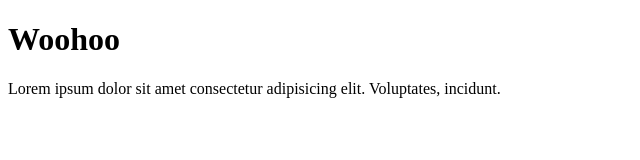
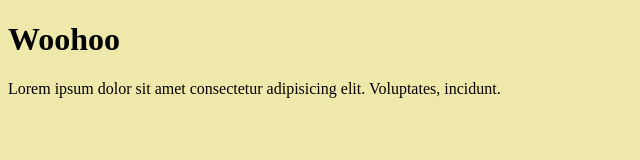
Before and after one commit to jstnthny/fictional-carnival, a plain HTML site: page index.html in a window 1280 px wide. Shown: the whole page, without its empty margins (0-640 px from the left). Drawn offline with Linux system fonts and the light colour scheme.

Commit message:
added styles & a paragraph :panda_face:

```diff
--- a/index.html
+++ b/index.html
@@ -4,6 +4,7 @@
     <meta charset="UTF-8" />
     <meta http-equiv="X-UA-Compatible" content="IE=edge" />
     <meta name="viewport" content="width=device-width, initial-scale=1.0" />
+    <link rel="stylesheet" href="style.css" />
     <title>Document</title>
   </head>
   <body>
--- /dev/null
+++ b/style.css
@@ -0,0 +1,3 @@
+body {
+  background: palegoldenrod;
+}
```
